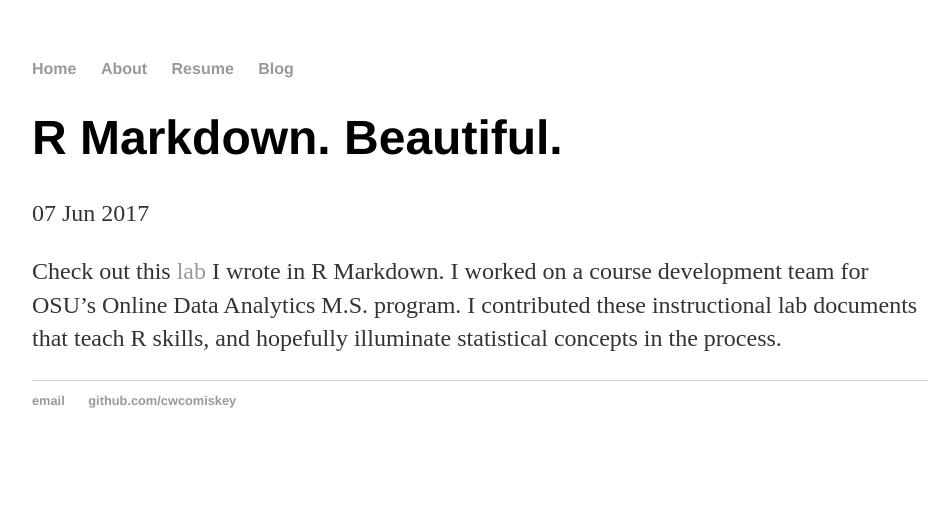
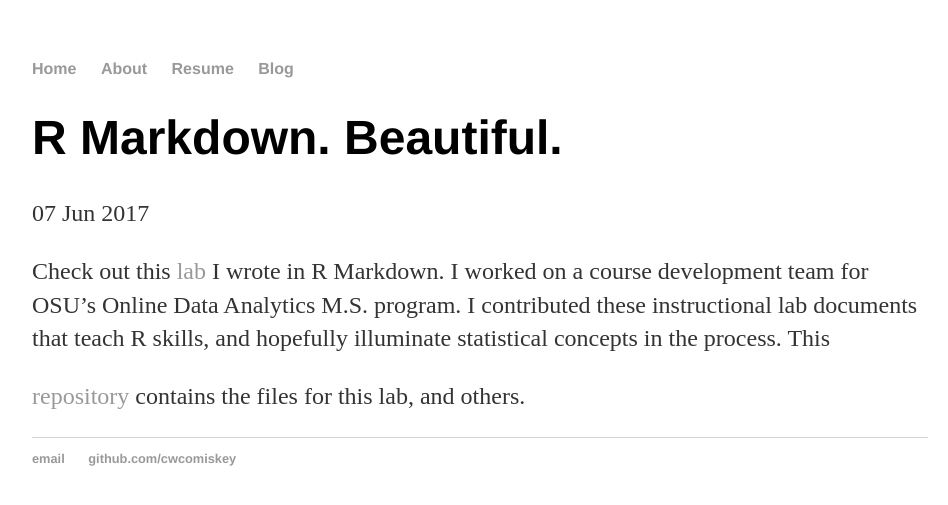
Before and after one commit to cwcomiskey/cwcomiskey.github.io, a Jekyll site: the page built from _posts/2017-06-07-CWC -Site-Launched.md, in a window 1280 px wide. Shown: the top 505 px of the page, without its empty margins (160-1108 px from the left). Built offline with Jekyll 4.4.1, drawn with Linux system fonts in a browser that asks for light colours.

Commit message:
Update 2017-06-07-CWC -Site-Launched.md

```diff
--- a/_posts/2017-06-07-CWC -Site-Launched.md
+++ b/_posts/2017-06-07-CWC -Site-Launched.md
@@ -5,4 +5,7 @@ date: 2017-06-07
 ---
 Check out this
 <a href="https://cwcomiskey.github.io/RMarkdown/M4Lab"> lab </a>
-I wrote in R Markdown. I worked on a course development team for OSU's Online Data Analytics M.S. program. I contributed these instructional lab documents that teach R skills, and hopefully illuminate statistical concepts in the process.
+I wrote in R Markdown. I worked on a course development team for OSU's Online Data Analytics M.S. program. I contributed these instructional lab documents that teach R skills, and hopefully illuminate statistical concepts in the process. This
+
+<a href = "https://github.com/cwcomiskey/CourseDev" > repository </a>
+contains the files for this lab, and others.
```
